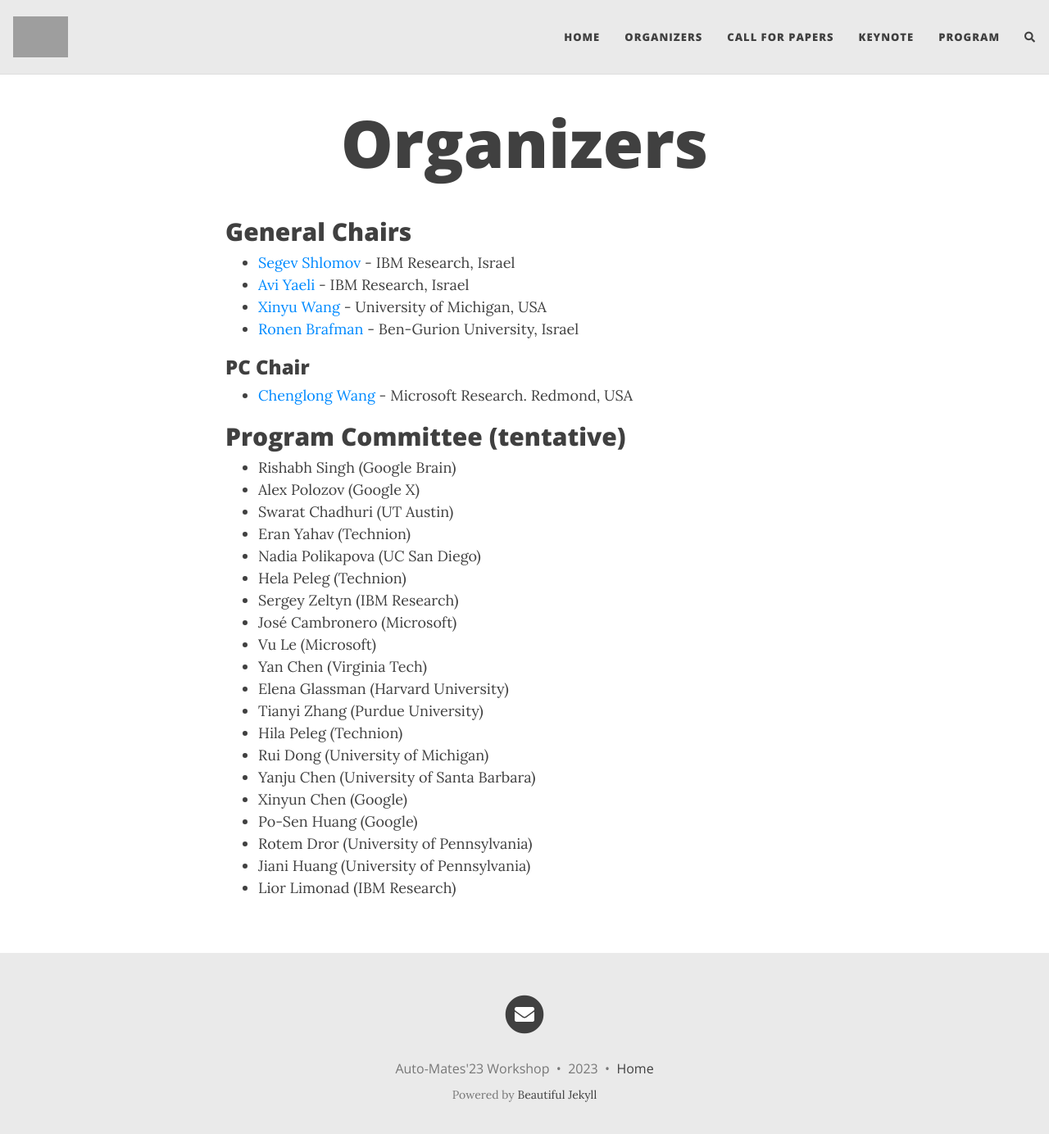
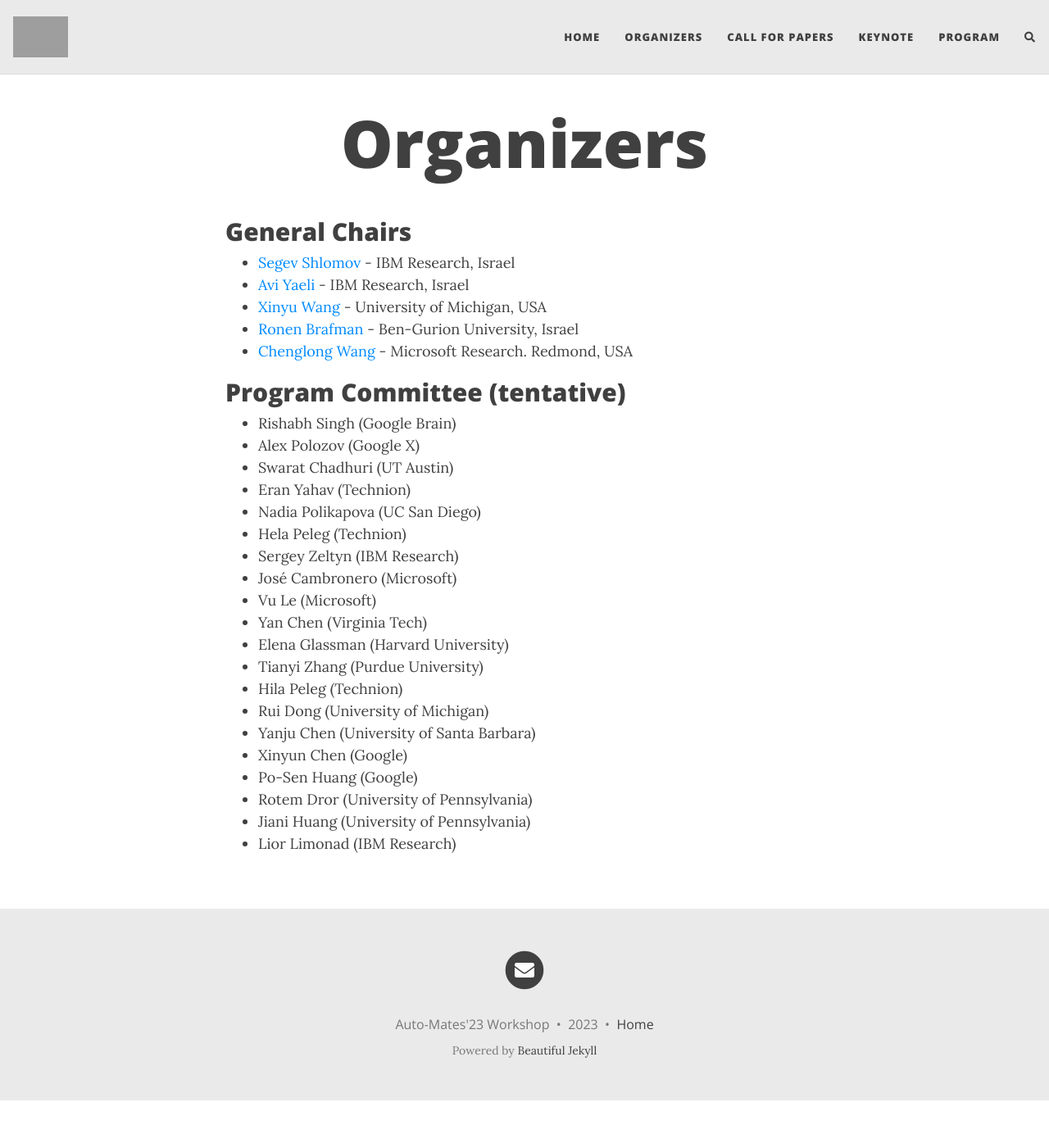
Before and after one commit to IJCAI23AutoMates/IJCAI23AutoMates..github.io, a Jekyll site: the page built from organizers.md, in a window 1280 px wide and 1397 px high. Shown: the top 1384 px of the window at 82% size. Built offline with Jekyll 4.4.1, drawn with Linux system fonts in a browser that asks for light colours; nearby versions of some CDN libraries; comment, search, counter and statistics services are not loaded; grey boxes are pictures that could not be loaded.

Commit message:
Update organizers.md

```diff
--- a/organizers.md
+++ b/organizers.md
@@ -8,10 +8,9 @@ title: Organizers
 - [Avi Yaeli](mailto:aviy@il.ibm.com) - IBM Research, Israel
 - [Xinyu Wang](mailto:xwangsd@umich.edu) - University of Michigan, USA
 - [Ronen Brafman](mailto:antonella.guzzo@unical.it) -  Ben-Gurion University, Israel
+- [Chenglong Wang](mailto:chenglong.wang@microsoft.com) - Microsoft Research. Redmond, USA
 
 
-### PC Chair
-- [Chenglong Wang](mailto:chenglong.wang@microsoft.com) - Microsoft Research. Redmond, USA
 
 
 ## Program Committee (tentative)
```
